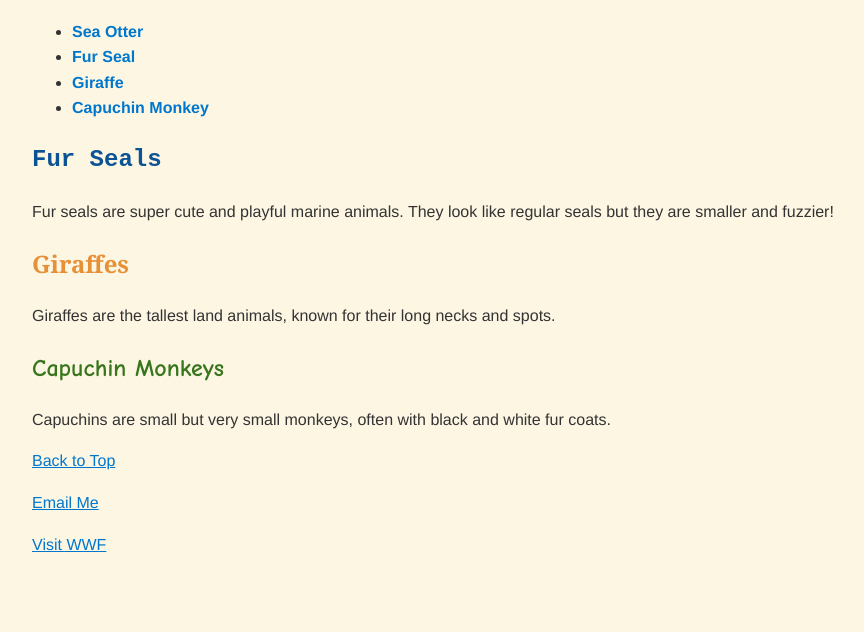
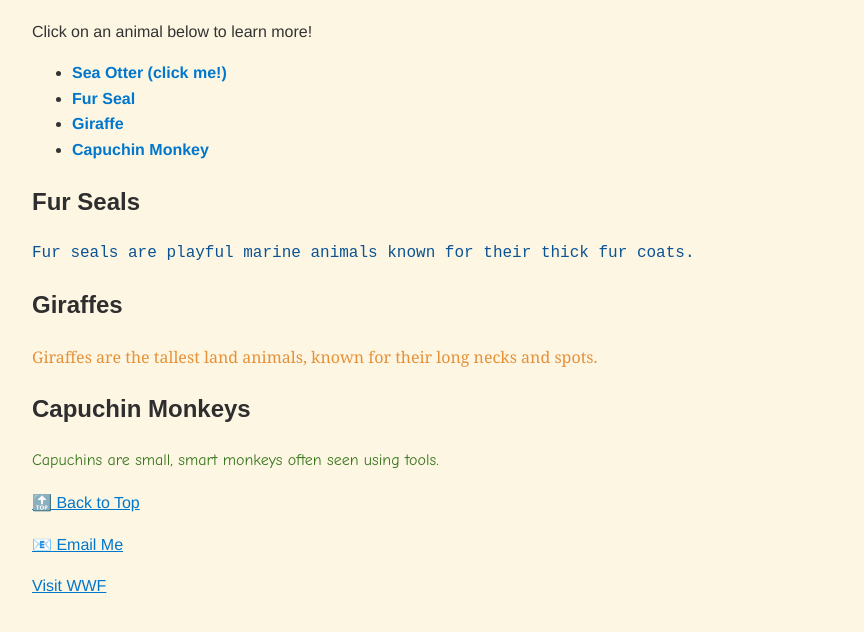
Before and after one commit to keirallz/link-project, a plain HTML site: page index.html in a window 1280 px wide. Shown: the part 94-726 px from the top of the page, without its empty margins (8-872 px from the left). Drawn offline with Linux system fonts and the light colour scheme.

Commit message:
Add files via upload

```diff
--- a/index.html
+++ b/index.html
@@ -9,25 +9,46 @@
 <body>
   <h1 id="top">My Favorite Animals</h1>
 
+  <p>Click on an animal below to learn more!</p>
+
   <ul>
-    <li><a href="seaotter.html" target="_blank" title="More about Sea Otters">Sea Otter</a></li>
-    <li><a href="#furseal" title="Jump to Fur Seals">Fur Seal</a></li>
-    <li><a href="#giraffe" title="Jump to Giraffes">Giraffe</a></li>
-    <li><a href="#monkey" title="Jump to Capuchin Monkeys">Capuchin Monkey</a></li>
+    <li>
+      <a class="sea-otter-link" href="seaotter.html" target="_blank" title="Learn more about Sea Otters">Sea Otter (click me!)</a>
+    </li>
+    <li>
+      <a href="#furseal" title="Scroll to Fur Seals section">Fur Seal</a>
+    </li>
+    <li>
+      <a href="#giraffe" title="Scroll to Giraffes section">Giraffe</a>
+    </li>
+    <li>
+      <a href="#monkey" title="Scroll to Capuchin Monkeys section">Capuchin Monkey</a>
+    </li>
   </ul>
 
-  <h2 id="furseal">Fur Seals</h2>
-  <p>Fur seals are super cute and playful marine animals. They look like regular seals but they are smaller and fuzzier!</p>
+  <section id="furseal">
+    <h2>Fur Seals</h2>
+    <p>Fur seals are playful marine animals known for their thick fur coats.</p>
+  </section>
 
-  <h2 id="giraffe">Giraffes</h2>
-  <p>Giraffes are the tallest land animals, known for their long necks and spots.</p>
+  <section id="giraffe">
+    <h2>Giraffes</h2>
+    <p>Giraffes are the tallest land animals, known for their long necks and spots.</p>
+  </section>
 
-  <h2 id="monkey">Capuchin Monkeys</h2>
-  <p>Capuchins are small but very small monkeys, often with black and white fur coats.</p>
+  <section id="monkey">
+    <h2>Capuchin Monkeys</h2>
+    <p>Capuchins are small, smart monkeys often seen using tools.</p>
+  </section>
 
-  <a href="#top" title="Back to top">Back to Top</a>
+  <p><a href="#top" title="Back to top of page">🔝 Back to Top</a></p>
 
-  <p><a href="frogcicles@gmail.com" title="Email me about animals">Email Me</a></p>
-  <p><a href="https://www.worldwildlife.org/" target="_blank" title="Visit World Wildlife Fund">Visit WWF</a></p>
+  <p>
+    <a href="mailto:frogcicles@gmail.com" title="Email me your favorite animal">📧 Email Me</a>
+  </p>
+
+  <p>
+    <a href="https://www.worldwildlife.org/" target="_blank" title="Go to World Wildlife Fund">Visit WWF</a>
+  </p>
 </body>
 </html>
```
